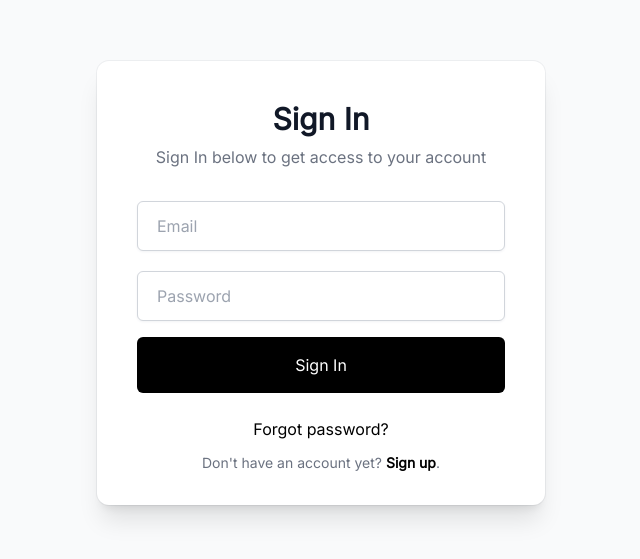
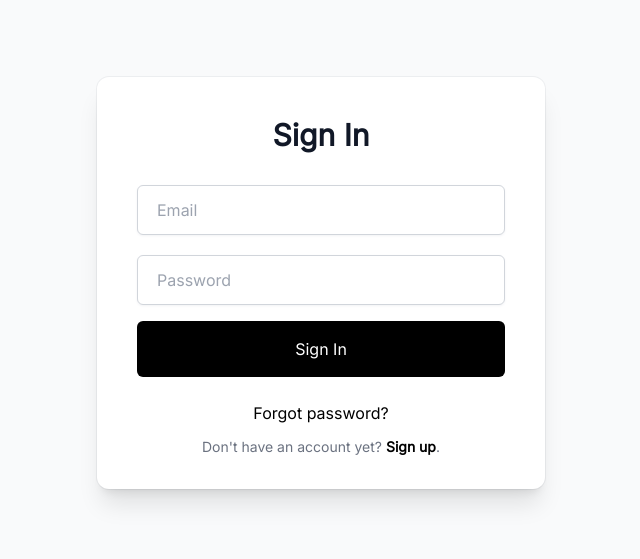
Before and after one commit to selemondev/Reusable-Vue-Form-Component, a Vue app: page / in a window 1280 px wide. Shown: the part 117-676 px from the top of the page, without its empty margins (319-959 px from the left). Built offline with nearby package versions, Linux system fonts and the light colour scheme.

Commit message:
add: supabase & title

```diff
--- /dev/null
+++ b/src/components/Form/FormTitle.vue
@@ -0,0 +1,13 @@
+<script lang="ts" setup>
+const props = defineProps({
+    type: String,
+    typeDescription: String,
+});
+</script>
+
+<template>
+    <div class="text-center">
+        <h1 class="text-3xl font-semibold text-gray-900">{{ props.type }}</h1>
+        <p class="mt-2 text-gray-500">{{ props.typeDescription }}</p>
+    </div>
+</template>
--- a/src/components/LoginForm.vue
+++ b/src/components/LoginForm.vue
@@ -20,10 +20,7 @@ const handleSubmit = async () => {
     <div
       class="relative mx-auto w-full max-w-md bg-white px-6 pt-10 pb-8 shadow-xl ring-1 ring-gray-900/5 sm:rounded-xl sm:px-10">
       <div class="w-full">
-        <div class="text-center">
-          <h1 class="text-3xl font-semibold text-gray-900">{{ props.type }}</h1>
-          <p class="mt-2 text-gray-500">{{ props.typeDescription }}</p>
-        </div>
+       <FormTitle :type="props.type" :description="props.typeDescription"/>
         <div class="mt-8">
           <form @submit.prevent="handleSubmit()">
             <FormGroup v-model="formData.email" type="email" placeholder="Email Address" label="Email"
--- a/src/views/LoginView.vue
+++ b/src/views/LoginView.vue
@@ -1,14 +1,10 @@
 <script lang="ts" setup>
 const handleClick = () => {
     console.log("Clicked from App.vue")
-};
-const formData = {
-    email: "",
-    password: ""
 };
 const route = "/register"
 </script>
 
 <template>
-     <LoginForm @submit="handleClick()" :to='`${route}`' :formData="formData" type="Sign In" typeDescription="Sign In below to get access to your account"/>
+     <LoginForm @submit="handleClick()" :to='`${route}`' type="Sign In" typeDescription="Sign In below to get access to your account"/>
 </template>
```
